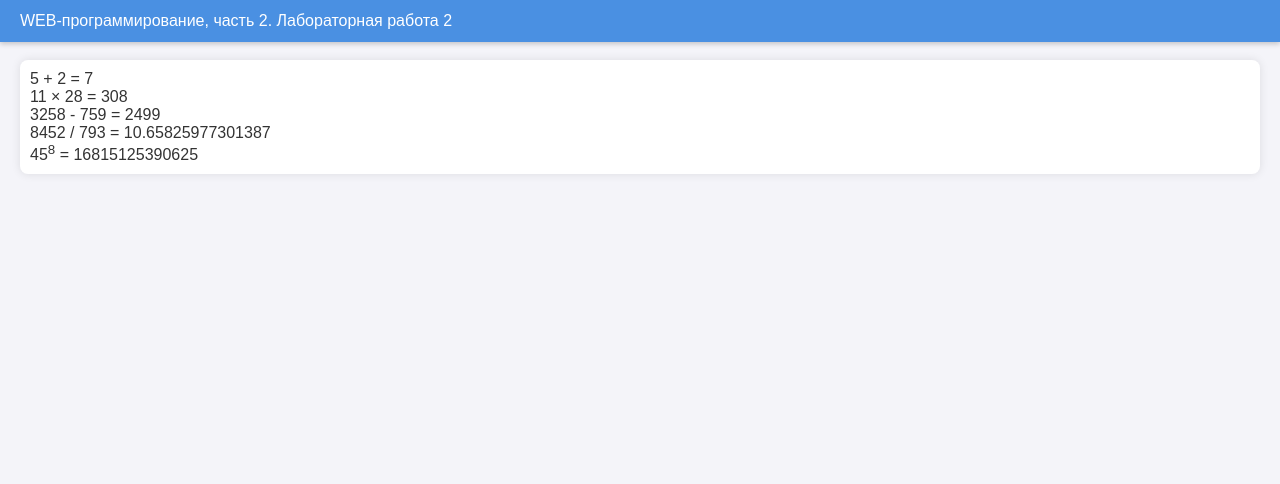
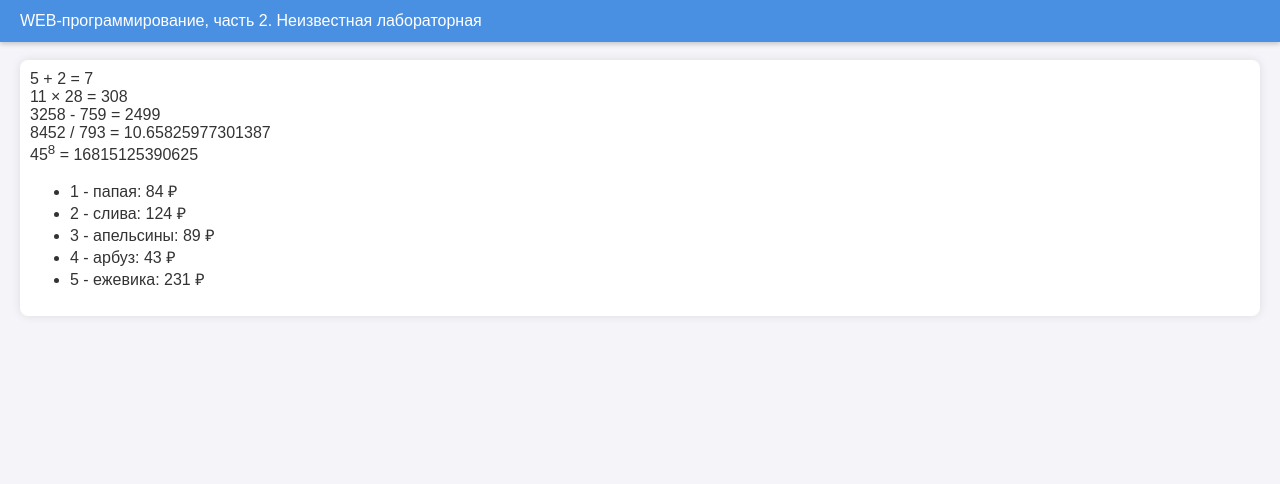
Before and after one commit to Mihailboboev24/2sem_all_web_labs, a Flask app: page /lab2/example in a window 1280 px wide. Shown: the top 484 px of the page. Run offline with Flask 3, Linux system fonts and the light colour scheme.

Commit message:
циклы в шаблоне

```diff
--- a/app.py
+++ b/app.py
@@ -192,13 +192,17 @@
 
 @app.route('/lab2/example')
 def example():
-    name = 'Бобоев Михаил'
-    number_lab = 2
-    group_student = 'ФБИ-24'
-    number_course = 3
-    return render_template('example.html', name=name, number_lab=number_lab,
-                           group_student=group_student, number_course=number_course)
+    name, number_lab, group_student, number_course = 'Бобоев Михаил', 2, 'ФБИ-24', 3
+    fruits = [
+        {'name': 'папая', 'price': 84},
+        {'name': 'слива', 'price': 124},
+        {'name': 'апельсины', 'price': 89},
+        {'name': 'арбуз', 'price': 43},
+        {'name': 'ежевика', 'price': 231}
+    ]
+    return render_template('example.html', name=name, group_student=group_student, number_course=number_course, fruits=fruits)
+
 
 
 if __name__ == "__main__":
-    app.run(debug=True)
+    app.run(debug=False)
--- a/templates/example.html
+++ b/templates/example.html
@@ -15,7 +15,12 @@
         11 × 28 = {{ 11 * 28 }}<br>
         3258 - 759 = {{ 3258 - 759 }}<br>
         8452 / 793 = {{ 8452 / 793 }}<br>
-        45<sup>8</sup> = {{ 45 ** 8 }}
+        45<sup>8</sup> = {{ 45 ** 8 }}<br>
+        <ul>
+            {% for f in fruits %}
+            <li>{{ loop.index }} - {{ f.name }}: {{ f.price }} &#8381;</li>
+            {% endfor %}
+        </ul>
     </main>
     <footer>
         &copy;
```
